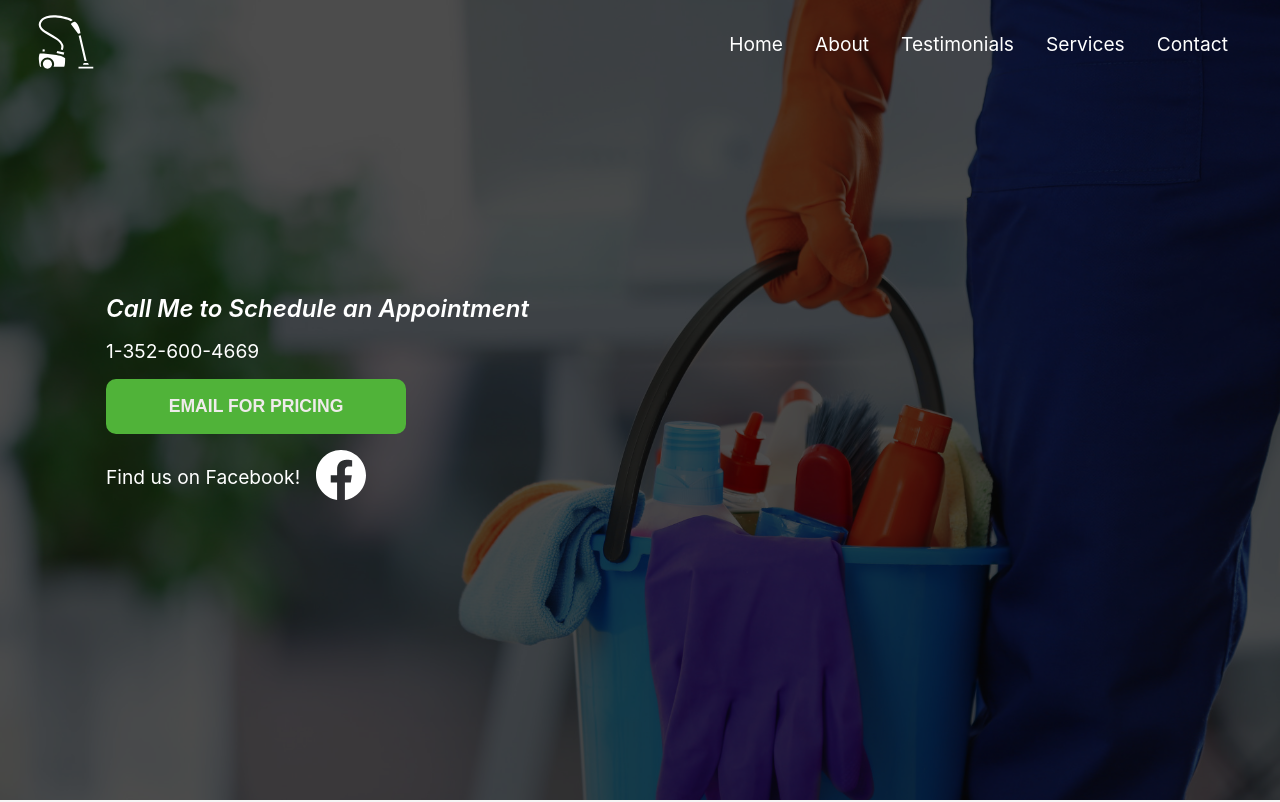
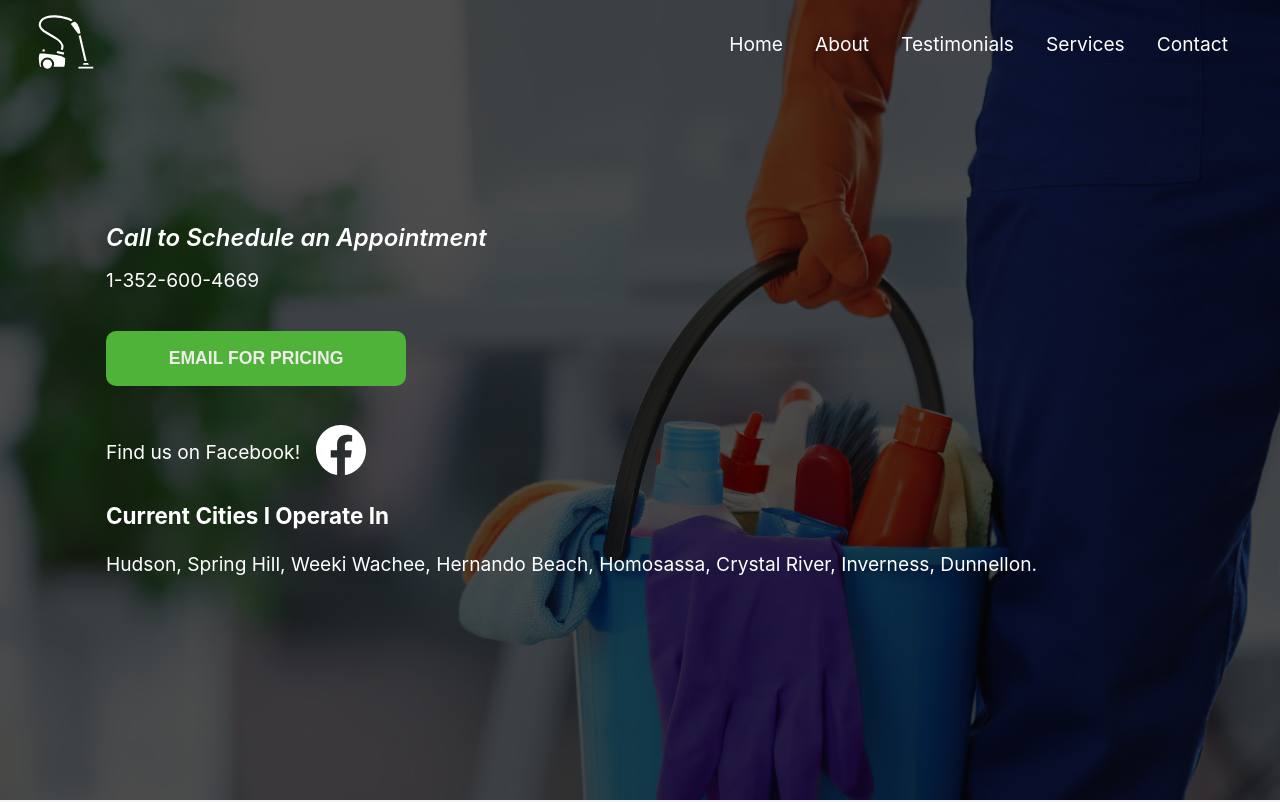
Before and after one commit to enickgoku/lisas-website, a React (Create React App) app: page / in a window 1280 px wide. Shown: the top 802 px of the page. Built offline with nearby package versions, Linux system fonts and the light colour scheme.

Commit message:
added cities

```diff
--- a/src/components/Hero.css
+++ b/src/components/Hero.css
@@ -2,7 +2,6 @@ body {
   margin: 0;
   padding: 0;
 }
-
 
 .hero {
   background-color: var(--overlay);
--- a/src/components/Hero.js
+++ b/src/components/Hero.js
@@ -7,11 +7,13 @@ const Hero = () => {
   return (
     <div className="hero">
       <div className="content">
-        <p>Call Me to Schedule an Appointment</p>
+        <p>Call to Schedule an Appointment</p>
         <p>1-352-600-4669</p>
+        <br></br>
         <a href="mailto:downanddirtycleaning1@yahoo.com">
           <button className="button">Email for Pricing</button>
         </a>
+        <br></br>
         <div className="fb-icon-container">
           Find us on Facebook!{" "}
           <a
@@ -24,6 +26,13 @@ const Hero = () => {
             </div>
           </a>
         </div>
+        <br></br>
+        <h3>Current Cities I Operate In</h3>
+        <br></br>
+        <p className="hero-paragraph">
+          Hudson, Spring Hill, Weeki Wachee, Hernando Beach, Homosassa, Crystal
+          River, Inverness, Dunnellon.{" "}
+        </p>
       </div>
     </div>
   );
```
